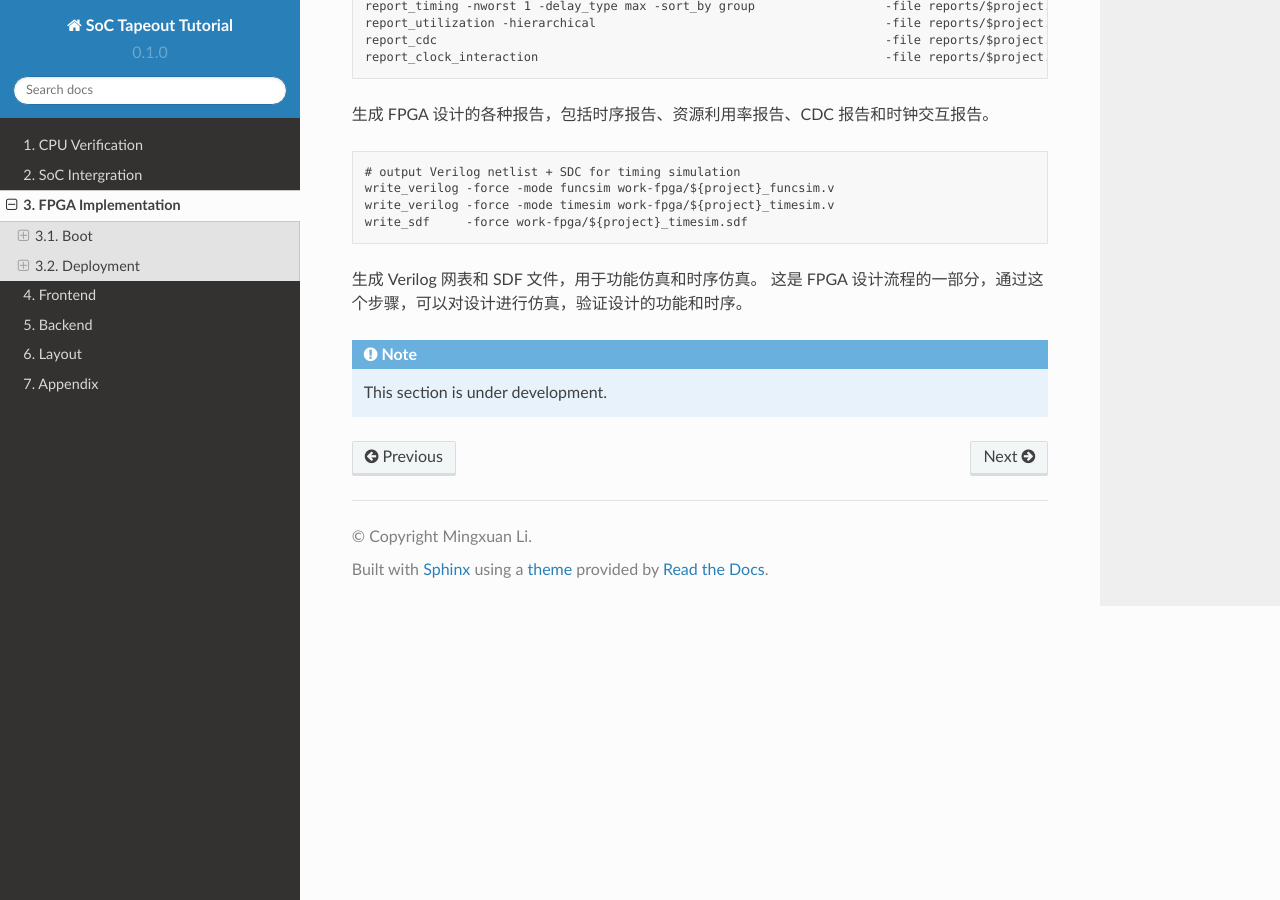
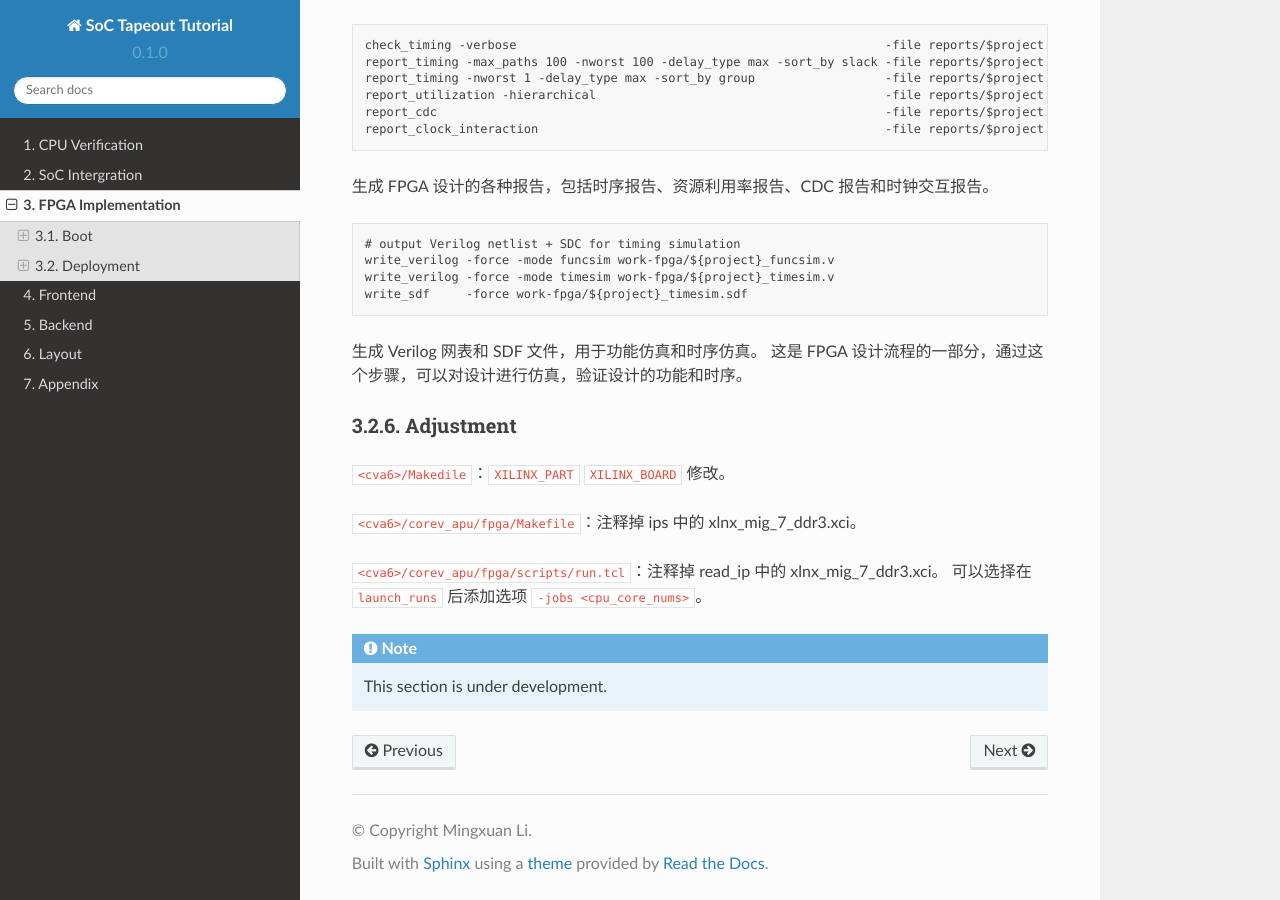
Before and after one commit to Siris-Li/SoC-Tapeout-Tutorial, a Sphinx documentation site: the page built from docs/source/fpga.rst, in a window 1280 px wide and 900 px high, scrolled down 17514 px. Built offline with Sphinx 7.4.7 and the Read the Docs theme 2.0.0, drawn with Linux system fonts in a browser that asks for light colours; some of the changed text lies outside the part shown.

Commit message:
Update fpga.rst

```diff
--- a/docs/source/fpga.rst
+++ b/docs/source/fpga.rst
@@ -632,6 +632,8 @@ Deployment
    我们推荐你使用 TCL（Tooling Command Language）操作 Vivado。
    请自行查看 CVA6 项目中完整的 Vivado 流程，我们只会解释部分重要的 TCL 片段。
 
+在 <cva6> 路径下
+
 Source Files
 ^^^^^^^^^^^
 
@@ -814,7 +816,15 @@ Report
 生成 Verilog 网表和 SDF 文件，用于功能仿真和时序仿真。
 这是 FPGA 设计流程的一部分，通过这个步骤，可以对设计进行仿真，验证设计的功能和时序。
 
+Adjustment
+^^^^^^^^^^^^^^^^^^^
 
+``<cva6>/Makedile``：``XILINX_PART`` ``XILINX_BOARD`` 修改。
+
+``<cva6>/corev_apu/fpga/Makefile``：注释掉 ips 中的 xlnx_mig_7_ddr3.xci。
+
+``<cva6>/corev_apu/fpga/scripts/run.tcl``：注释掉 read_ip 中的 xlnx_mig_7_ddr3.xci。
+可以选择在 ``launch_runs`` 后添加选项 ``-jobs <cpu_core_nums>``。
 
 .. note::
 
```
